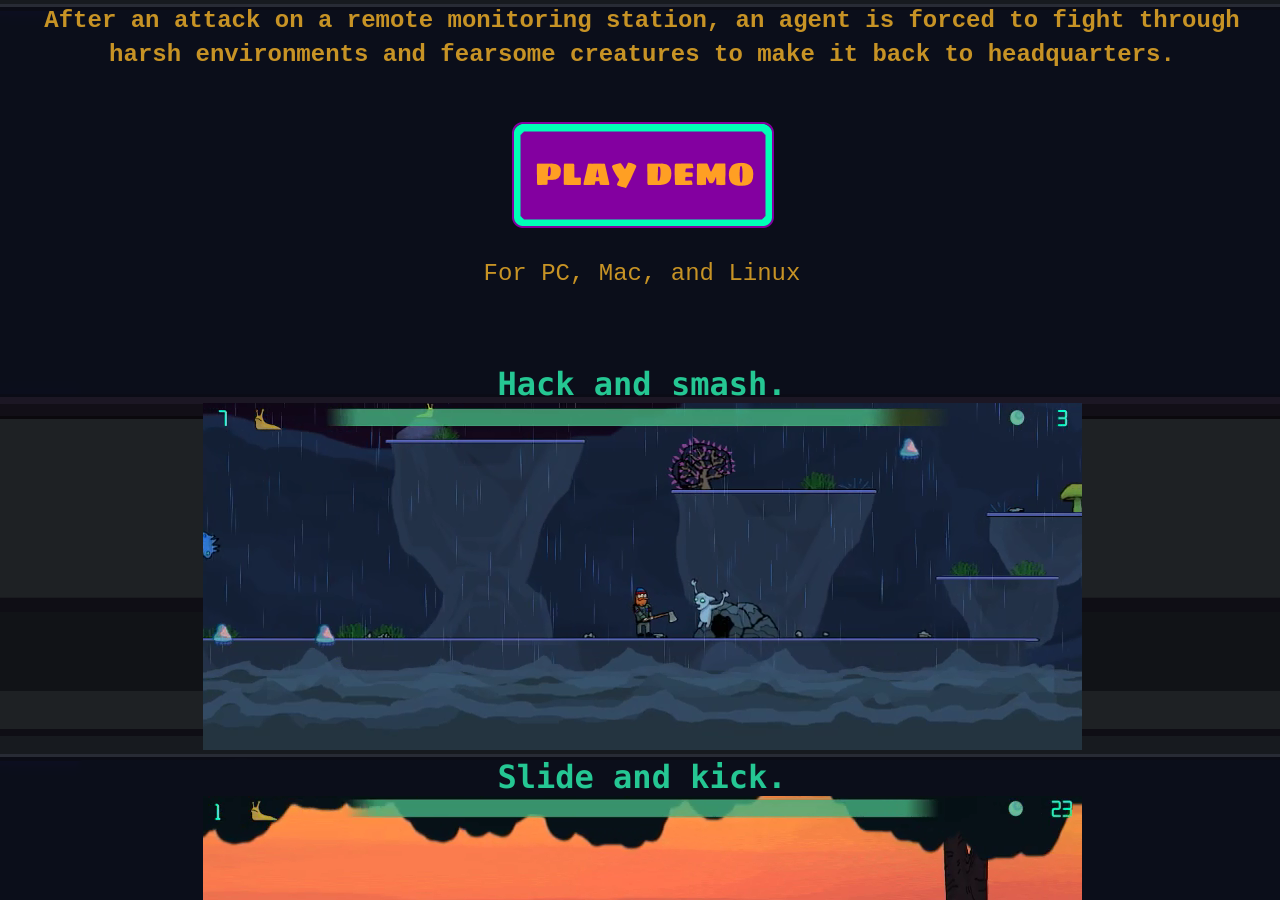
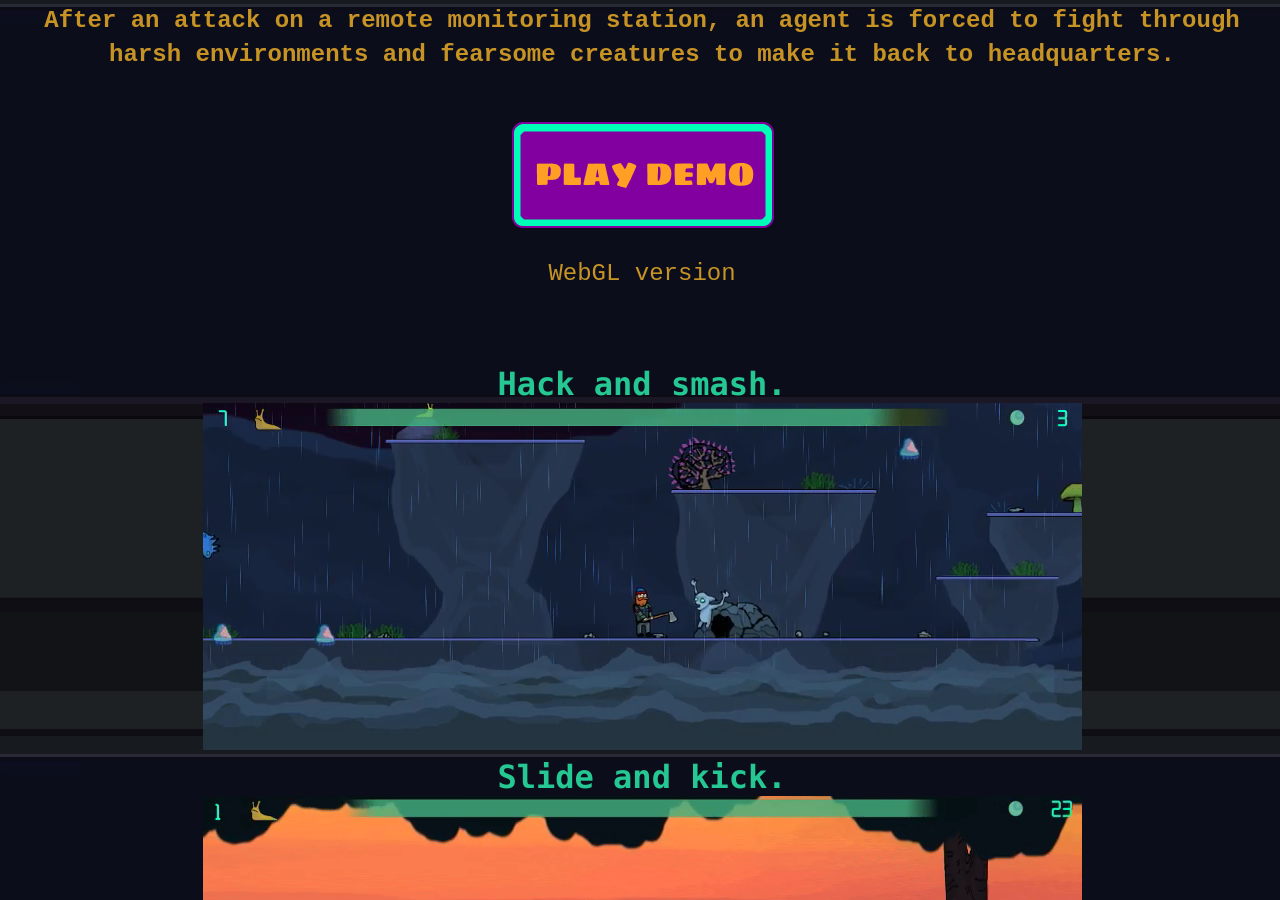
Before and after one commit to Madsir/madsirstudio.github.io, a Jekyll site: the page built from RemoteAgentGame/index.html, in a window 1280 px wide and 900 px high, scrolled down 833 px. Built offline with Jekyll 4.4.1, drawn with Linux system fonts in a browser that asks for light colours.

Commit message:
Update index.html

```diff
--- a/RemoteAgentGame/index.html
+++ b/RemoteAgentGame/index.html
@@ -14,7 +14,7 @@ title: Remote Agent
 through harsh environments and fearsome creatures to make it back to headquarters.</h4>
 <br>
 		<a href="/demo"><img src="/Assets/playButton.png" /></a>
-	<p>For PC, Mac, and Linux</p>
+	<p>WebGL version</p>
 	<br>
   <div class="blurb">
 	  <h3>Hack and smash.
```
